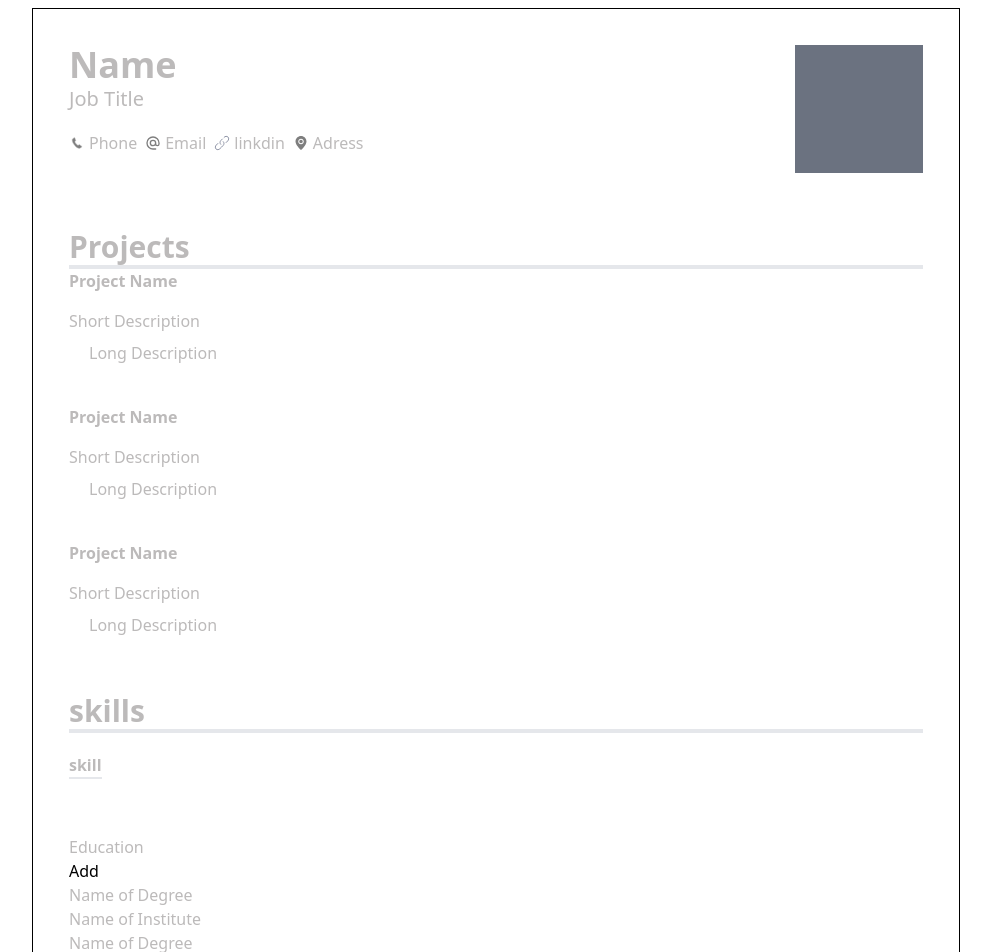
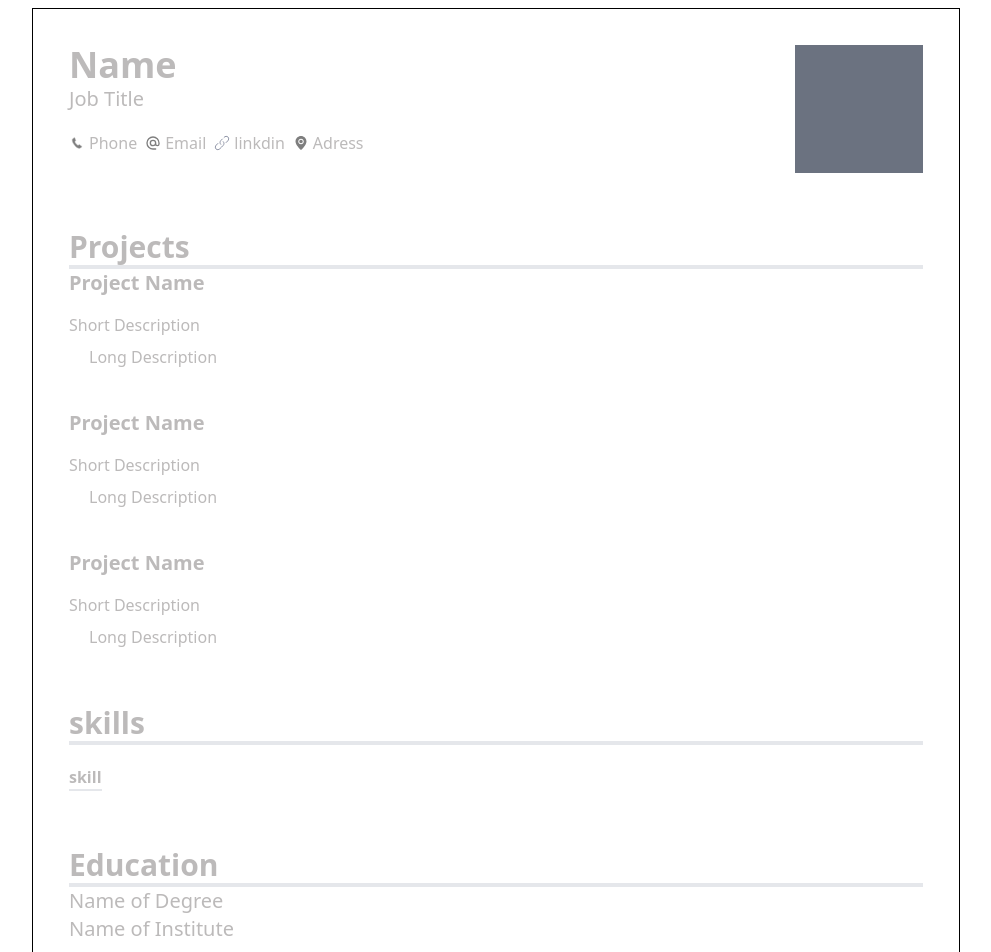
Before and after one commit to AbdulRehman164/CV-App, a React (Vite) app: page / in a window 1280 px wide. Shown: the top 952 px of the page, without its empty margins (144-1135 px from the left). Built offline with nearby package versions, Linux system fonts and the light colour scheme.

Commit message:
fixed education and project block

```diff
--- a/src/Components/Education.js
+++ b/src/Components/Education.js
@@ -1,5 +1,6 @@
 import { useState } from 'react';
 import Input from './Input';
+import { v4 as uuidv4 } from 'uuid';
 
 const EducationBlock = () => {
     const [degree, setDegree] = useState('');
@@ -8,13 +9,13 @@ const EducationBlock = () => {
         <div>
             <Input
                 placeholder="Name of Degree"
-                value={degree}
                 onChange={setDegree}
+                className="text-xl font-medium"
             />
             <Input
                 placeholder="Name of Institute"
-                value={institute}
                 onChange={setInsitute}
+                className="text-xl font-medium text-blue-500"
             />
         </div>
     );
@@ -23,28 +24,23 @@ const EducationBlock = () => {
 const Education = () => {
     const [heading, setHeading] = useState('Education');
     const [educationBlocks, setEducationBlocks] = useState([
-        <EducationBlock />,
-        <EducationBlock />,
+        uuidv4(),
+        uuidv4(),
     ]);
 
     return (
-        <div>
+        <div className="text-gray-700">
             <Input
                 placeholder="Education"
                 value={heading}
                 onChange={setHeading}
+                className="text-3xl font-bold border-b-4"
             />
-            <button
-                onClick={() => {
-                    setEducationBlocks([
-                        ...educationBlocks,
-                        <EducationBlock />,
-                    ]);
-                }}
-            >
-                Add
-            </button>
-            {educationBlocks}
+            <div className="flex flex-col gap-4">
+                {educationBlocks.map((id) => (
+                    <EducationBlock key={id} />
+                ))}
+            </div>
         </div>
     );
 };
--- a/src/Components/Input.js
+++ b/src/Components/Input.js
@@ -1,10 +1,10 @@
-import { forwardRef } from 'react';
+import { useState } from 'react';
 import './styles/Input.css';
 
 const Input = ({
     placeholder,
     onKeyDown = () => null,
-    onChange,
+    onChange = () => null,
     className,
     id = null,
 }) => {
--- a/src/Components/Projects.js
+++ b/src/Components/Projects.js
@@ -1,5 +1,6 @@
 import { useState } from 'react';
 import Input from './Input';
+import { v4 as uuidv4 } from 'uuid';
 
 const Project = () => {
     const [projectName, setProjectName] = useState('');
@@ -9,20 +10,17 @@ const Project = () => {
         <div className="flex flex-col gap-4 text-gray-700">
             <Input
                 placeholder="Project Name"
-                value={projectName}
                 onChange={setProjectName}
-                className={'text-x font-semibold'}
+                className={'text-xl font-semibold'}
             />
             <div className="flex flex-col gap-2">
                 <Input
                     placeholder="Short Description"
-                    value={shorDescription}
                     onChange={setShortDescription}
                 />
 
                 <Input
                     placeholder="Long Description"
-                    value={longDescription}
                     onChange={setLongDescription}
                     className="ml-5"
                 />
@@ -33,21 +31,19 @@ const Project = () => {
 
 const Projects = () => {
     const [heading, setHeading] = useState('Projects');
+    const [projects, setPrjects] = useState([uuidv4(), uuidv4(), uuidv4()]);
     return (
         <div>
             <Input
                 placeholder={'Projects'}
-                value={heading}
                 onChange={setHeading}
                 id="heading"
                 className="text-3xl font-bold text-gray-700 border-b-4"
             />
             <div className="flex flex-col gap-10">
-                {Array(3)
-                    .fill('')
-                    .map(() => (
-                        <Project />
-                    ))}
+                {projects.map((id) => (
+                    <Project key={id} />
+                ))}
             </div>
         </div>
     );
```
